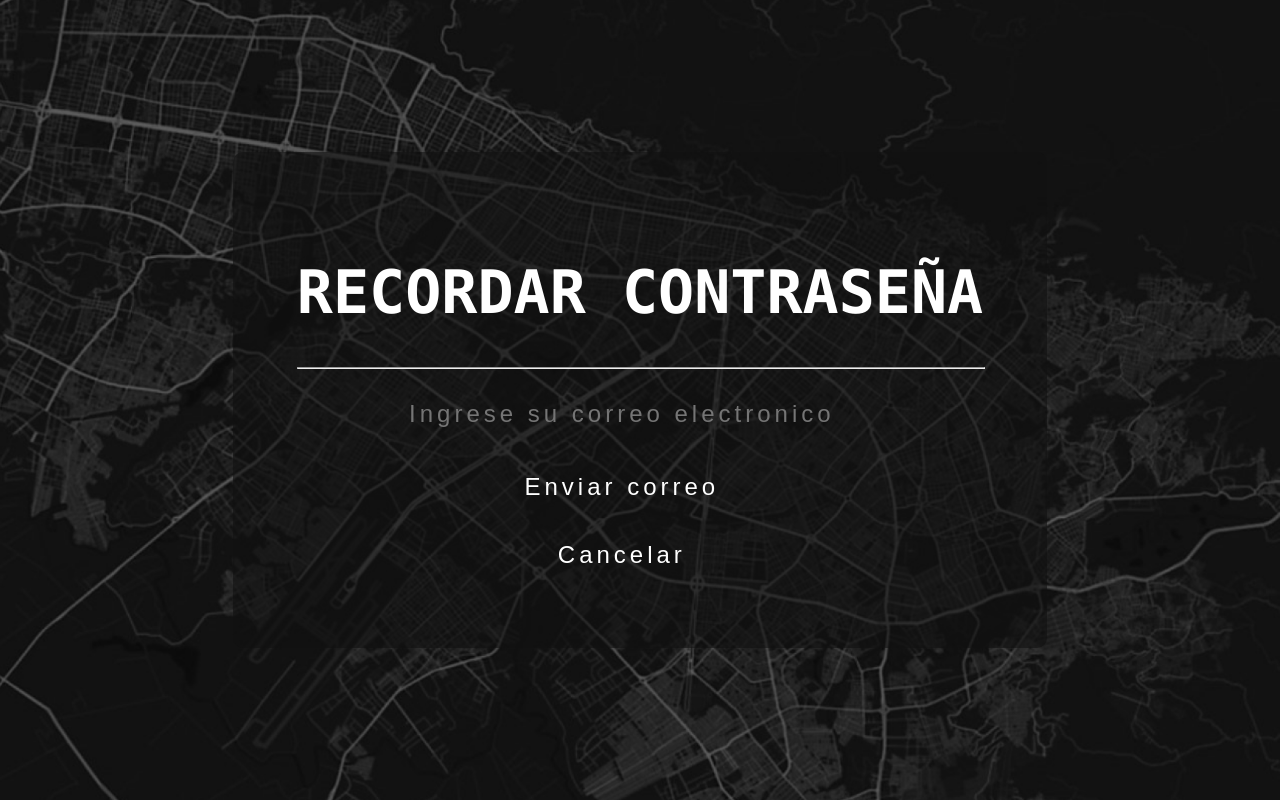
After one commit to VictorMorenoV2/MGDSoft-Proyecto-SENA-, a PHP site: page /MGDSoft/recordar.php in a window 1280 px wide. The commit adds this page. Run offline with PHP 8.4, Linux system fonts and the light colour scheme; some libraries are stand-ins or nearby versions.

Commit message:
Entregable dia 4 de noviembre gracias :D

```diff
--- a/assets/css/styleU.css
+++ b/assets/css/styleU.css
@@ -337,3 +337,30 @@
     font-size: 60px;
     color: #fff;
   }
+
+
+
+
+
+.recordar{
+  border: none;
+  background: transparent;
+  justify-content: center;
+  position: relative;
+  display: flex;
+  width: 650px;
+  padding: 15px 30px;
+  color:#fff;
+  letter-spacing: 4px;
+  font-size: 24px;
+  text-decoration: none;
+  overflow: hidden;
+  transition: 0.2s;
+  text-align: center;
+  border-radius: 10px;
+  margin-bottom:15px;
+
+}
+#abcd{
+  text-decoration: none;
+}
--- a/index.html
+++ b/index.html
@@ -45,7 +45,7 @@
        </a>
        <a href="pqr.html">
         <div class="slidebar-menu">
-            <span  class='bx bx-current-location' ></span><p >PQR</p>
+            <span   class='bx bx-question-mark' ></span><p >PQR</p>
         </div>
        </a>
     </div>
--- /dev/null
+++ b/recordar.php
@@ -0,0 +1,54 @@
+<html>
+    <head>
+        <title>LLANTAS MORENO LOPEZ</title>
+        <meta charset="UTF-8">
+        <meta name="viewport" content="width=device-width,initial-scale=1">
+        <link href="assets/css/styleU.css" rel="stylesheet">
+        <script src="https://kit.fontawesome.com/eb496ab1a0.js" crossorigin="anonymous"> </script>
+
+
+    </head>
+    <body>
+        <body>
+            <div class="container">
+                <h1  class="titulo">RECORDAR CONTRASEÑA</h1>
+                <hr width="100%">
+
+                 <br>
+
+                 <header class="header">
+                    <div id="menu-btn" class="fas fa-bars"></div>
+                    <nav class="navbar">
+                    </nav>
+                   <div class="ingreso">
+
+                    <form>
+                    <input class="recordar" type="email" name="correo" placeholder="Ingrese su correo electronico">
+
+
+                    <div id="sign">
+                        <button class="btn">Enviar correo
+                            <span id="span1"></span>
+                            <span id="span2"></span>
+                            <span id="span3"></span>
+                            <span id="span4"></span>
+                        </button>
+                    </div>
+                </form>
+                <a href="index.html" id="abcd">
+                        <button class="btn">Cancelar
+                            <span id="span1"></span>
+                            <span id="span2"></span>
+                            <span id="span3"></span>
+                            <span id="span4"></span>
+                        </button>
+                    </a>
+                </div>
+                </header>
+
+
+
+        </body>
+        <script src="./assets/js/script.js"></script>
+
+    </head>
```
Also changed, not shown: Unirse.html (+9 -2 lines), views/cliente/infoCliente.php (+41 -12 lines).
